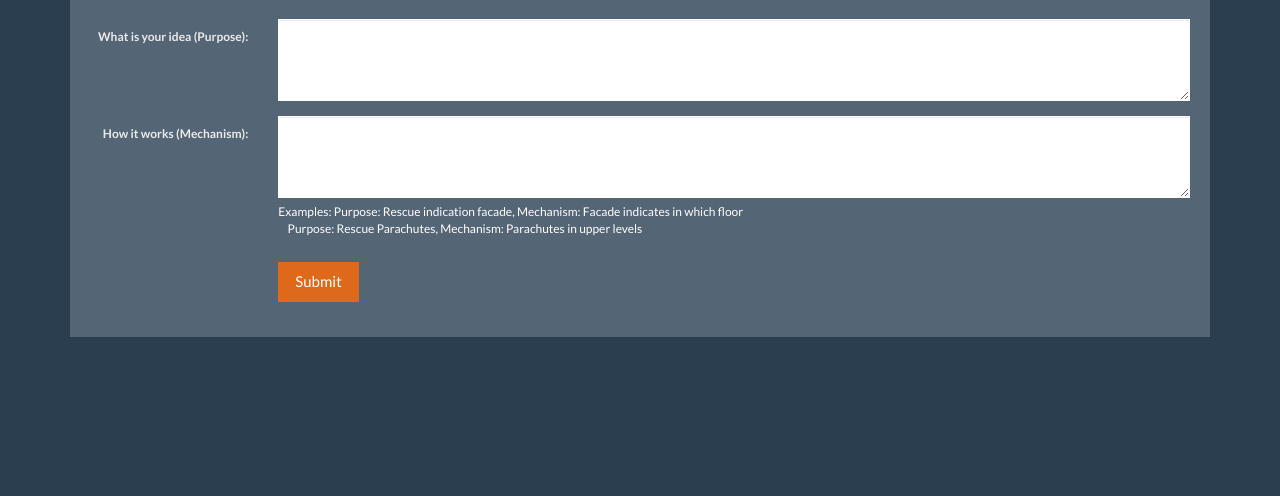
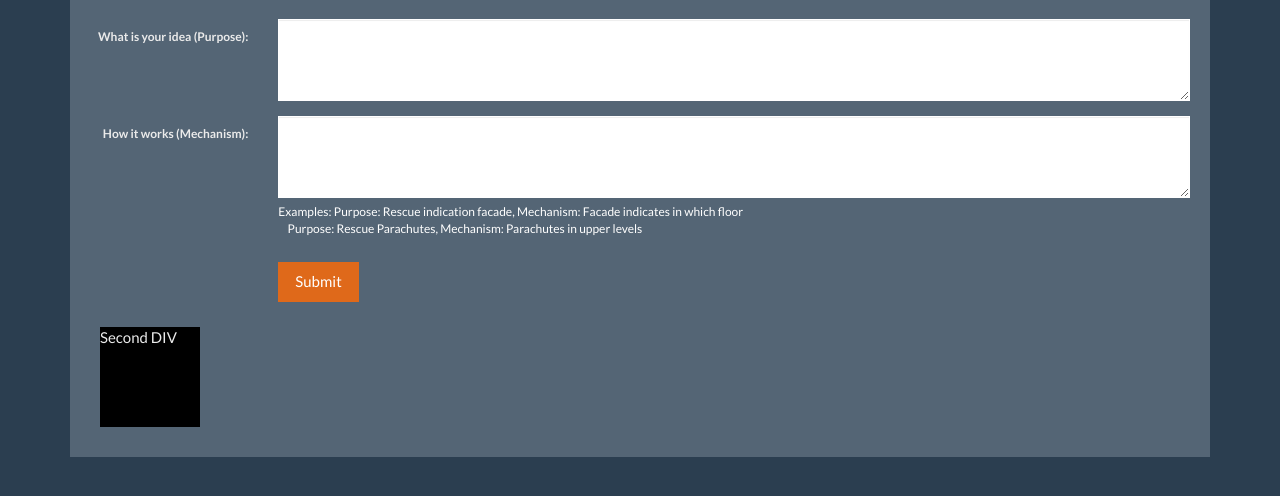
Before and after one commit to teiadom/ideasubmission, a Flask app: page / in a window 1280 px wide. Shown: the part 218-714 px from the top of the page. Run offline with Flask 2, Linux system fonts and the light colour scheme; some libraries are stand-ins or nearby versions.

Commit message:
changed html

```diff
--- a/flask_qa/templates/home.html
+++ b/flask_qa/templates/home.html
@@ -34,6 +34,10 @@
                       <button type="submit" class="btn btn-primary">Submit</button>
                     </div>
                   </div>
+
+                  <div style="width: 100px; float:left; height:100px; background:black; margin:10px">
+                                Second DIV
+                  </div>
                 </fieldset>
               </form>
             </div>
```
